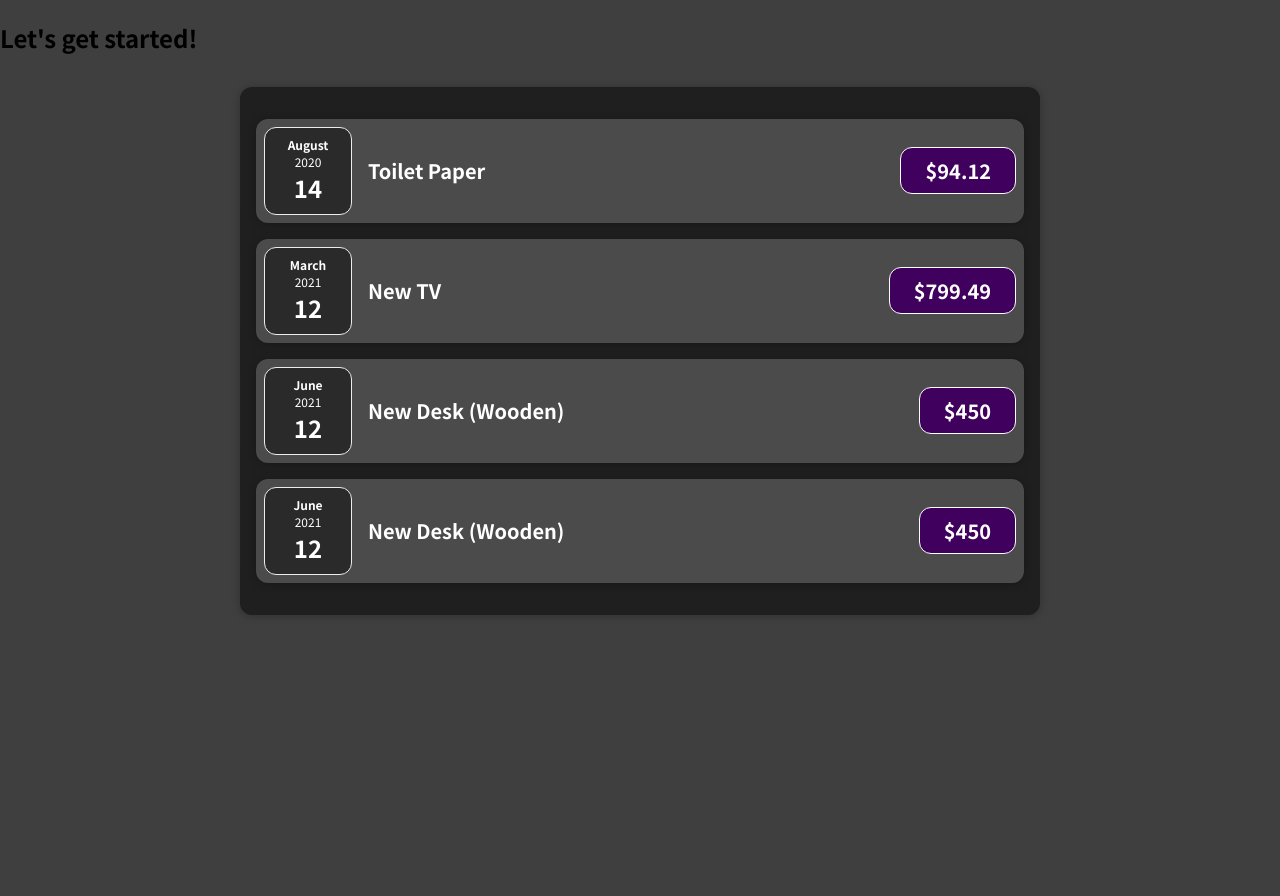
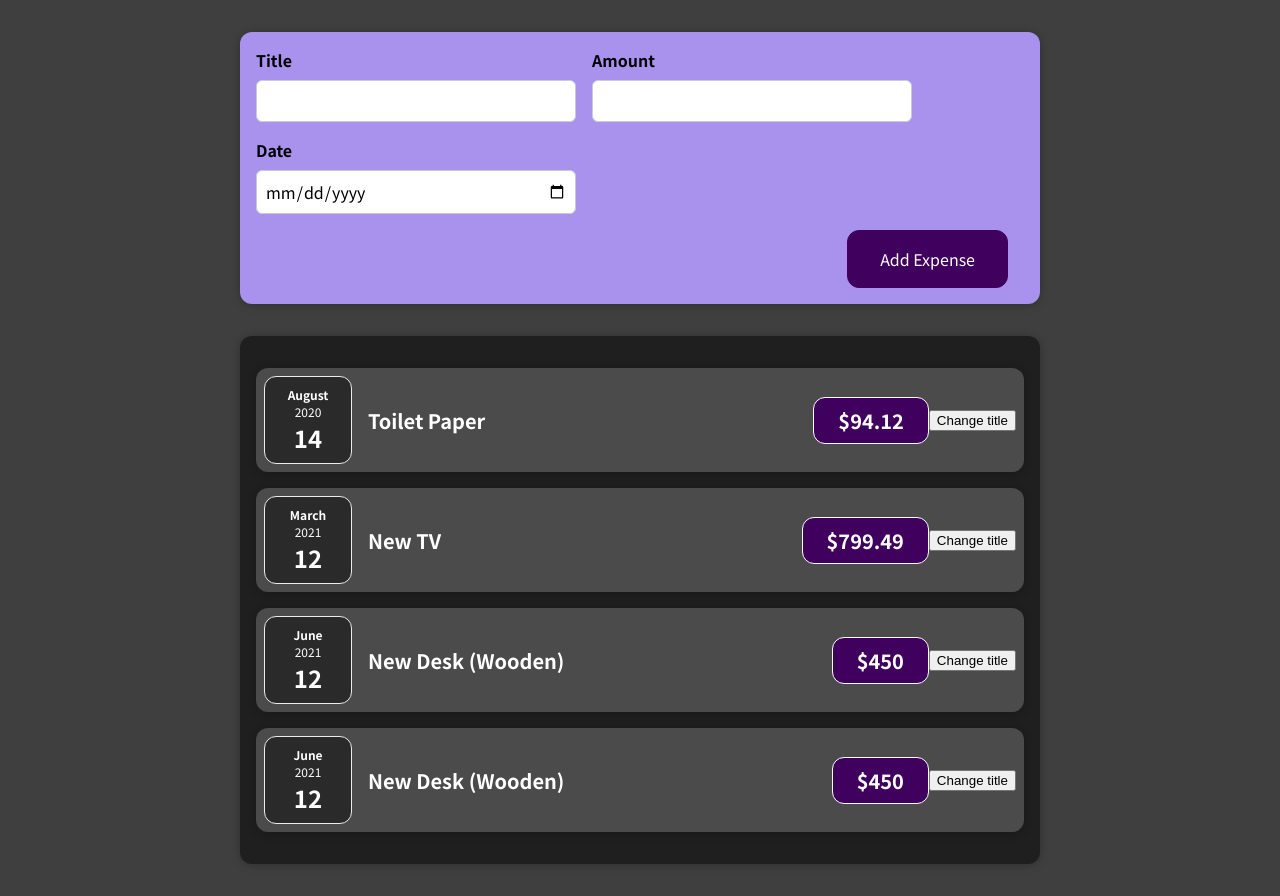
Before and after one commit to woorix2/udemy-react, a React (Create React App) app: page / in a window 1280 px wide. Before the commit the page ends 800 px from the top, so only its background shows below. Built offline with nearby package versions, Linux system fonts and the light colour scheme.

Commit message:
Feat: 사용자 입력 양식 추가 NewExpense 폴더 생성 후 입력 양식 컴포넌트인 NewExpense와 그 안에 ExpenseForm 컴포넌트 생성 사용자는 제목과 금액(amount) 날짜 입력.

```diff
--- a/src/App.js
+++ b/src/App.js
@@ -1,6 +1,7 @@
 import Expenses from "./components/Expenses/Expenses";
+import NewExpense from "./components/NewExpense/NewExpense";
 
-function App() {
+const App = () => {
   const expenses = [
     {
       id: "e1",
@@ -25,10 +26,10 @@
 
   return (
     <div>
-      <h2>Let's get started!</h2>
+      <NewExpense />
       <Expenses items={expenses} />
     </div>
   );
-}
+};
 
 export default App;
--- a/src/components/Expenses/ExpenseItem.js
+++ b/src/components/Expenses/ExpenseItem.js
@@ -1,15 +1,23 @@
 import ExpenseDate from "./ExpenseDate";
 import Card from "../UI/Card";
 import "./ExpenseItem.css";
+import { useState } from "react";
 
 const ExpenseItem = (props) => {
+  const [title, setTitle] = useState(props.title);
+
+  const clickHandler = () => {
+    setTitle("Updated");
+  };
+
   return (
     <Card className="expense-item">
       <ExpenseDate date={props.date} />
       <div className="expense-item__description">
-        <h2>{props.title}</h2>
+        <h2>{title}</h2>
         <div className="expense-item__price">${props.amount}</div>
       </div>
+      <button onClick={clickHandler}>Change title</button>
     </Card>
   );
 };
--- /dev/null
+++ b/src/components/NewExpense/ExpenseForm.css
@@ -0,0 +1,26 @@
+.new-expense__controls {
+  display: flex;
+  flex-wrap: wrap;
+  gap: 1rem;
+  margin-bottom: 1rem;
+  text-align: left;
+}
+
+.new-expense__control label {
+  font-weight: bold;
+  margin-bottom: 0.5rem;
+  display: block;
+}
+
+.new-expense__control input {
+  font: inherit;
+  padding: 0.5rem;
+  border-radius: 6px;
+  border: 1px solid #ccc;
+  width: 20rem;
+  max-width: 100%;
+}
+
+.new-expense__actions {
+  text-align: right;
+}
--- /dev/null
+++ b/src/components/NewExpense/ExpenseForm.js
@@ -0,0 +1,26 @@
+import "./ExpenseForm.css";
+
+const ExpenseForm = () => {
+  return (
+    <form>
+      <div className="new-expense__controls">
+        <div className="new-expense__control">
+          <label>Title</label>
+          <input type="text" />
+        </div>
+        <div className="new-expense__control">
+          <label>Amount</label>
+          <input type="number" min="0.01" step="0.01" />
+        </div>
+        <div className="new-expense__control">
+          <label>Date</label>
+          <input type="date" min="2019-01-01" max="2022-12-31" />
+        </div>
+      </div>
+      <div className="new-expense__actions">
+        <button type="submit">Add Expense</button>
+      </div>
+    </form>
+  );
+};
+export default ExpenseForm;
--- /dev/null
+++ b/src/components/NewExpense/NewExpense.css
@@ -0,0 +1,38 @@
+.new-expense {
+  background-color: #a892ee;
+  padding: 1rem;
+  margin: 2rem auto;
+  width: 50rem;
+  max-width: 95%;
+  border-radius: 12px;
+  text-align: center;
+  box-shadow: 0 1px 8px rgba(0, 0, 0, 0.25);
+}
+
+.new-expense button {
+  font: inherit;
+  cursor: pointer;
+  padding: 1rem 2rem;
+  border: 1px solid #40005d;
+  background-color: #40005d;
+  color: white;
+  border-radius: 12px;
+  margin-right: 1rem;
+}
+
+.new-expense button:hover,
+.new-expense button:active {
+  background-color: #510674;
+  border-color: #510674;
+}
+
+.new-expense button.alternative {
+  color: #220131;
+  border-color: transparent;
+  background-color: transparent;
+}
+
+.new-expense button.alternative:hover,
+.new-expense button.alternative:active {
+  background-color: #ddb3f8;
+}
--- /dev/null
+++ b/src/components/NewExpense/NewExpense.js
@@ -0,0 +1,11 @@
+import ExpenseForm from "./ExpenseForm";
+import "./NewExpense.css";
+
+const NewExpense = () => {
+  return (
+    <div className="new-expense">
+      <ExpenseForm />
+    </div>
+  );
+};
+export default NewExpense;
```
